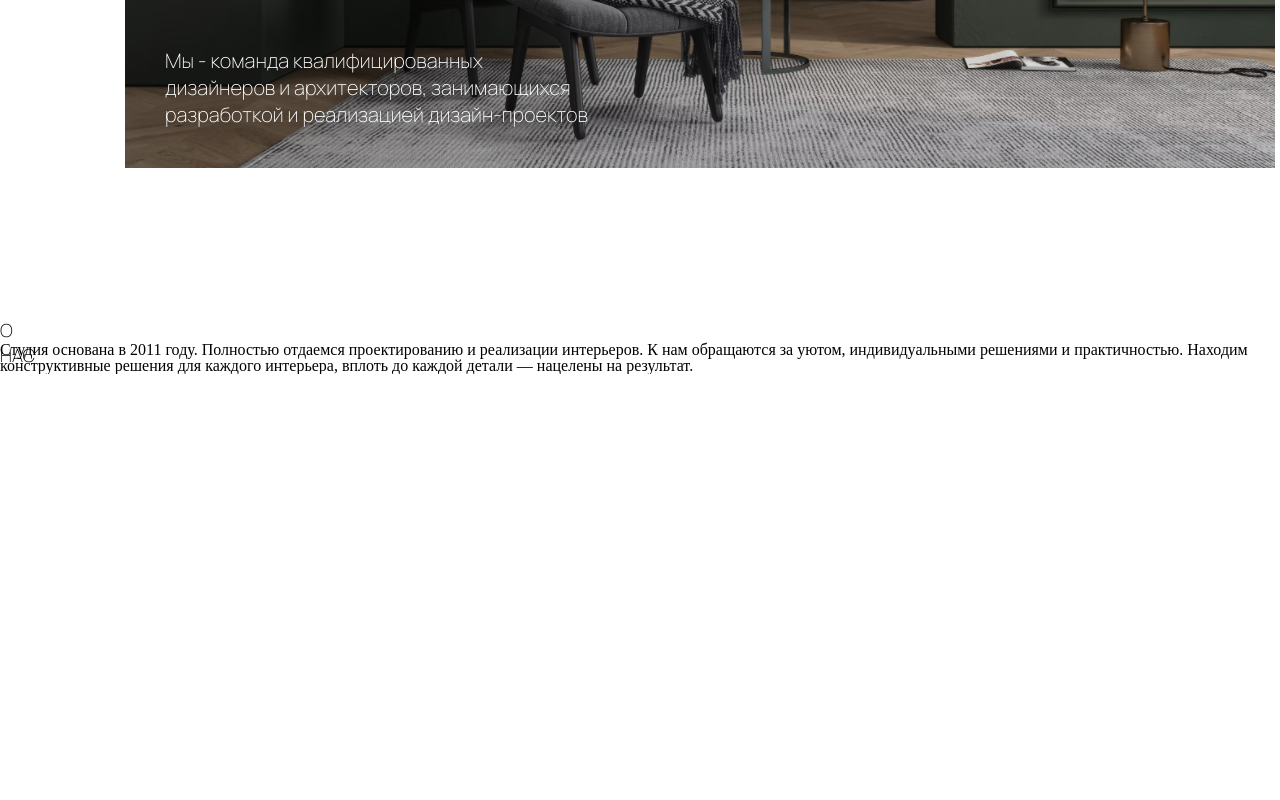
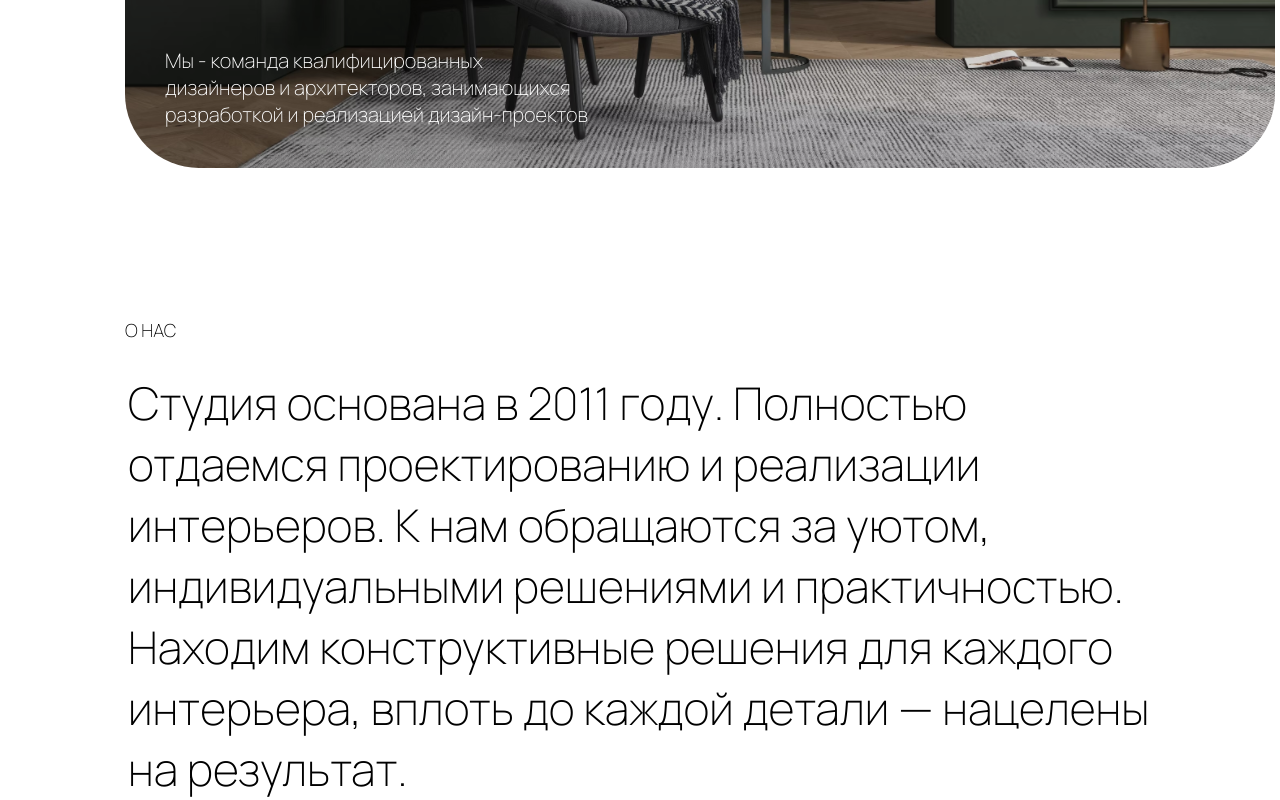
Before and after one commit to KILADELPHIA/metrika_landing, a plain HTML site: page index.html in a window 1280 px wide. Shown: the part 610-1410 px from the top of the page. Before the commit the page ends 984 px from the top, so only its background shows below. Drawn offline with Linux system fonts and the light colour scheme.

Commit message:
about_us_ready
add about us block and did some changes at header image

```diff
--- a/index.html
+++ b/index.html
@@ -19,10 +19,10 @@
     <div class="header-logo">
         <p class="up-image-header-text">Мы - команда квалифицированных дизайнеров и архитекторов, занимающихся разработкой и реализацией дизайн-проектов</p>
     </div>
-
-    <h3 class="text-about-us">О НАС</h3>
-    <p class="description-about-us">Студия основана в 2011 году. Полностью отдаемся проектированию и реализации интерьеров. К нам обращаются за уютом, индивидуальными решениями и практичностью. Находим конструктивные решения для каждого интерьера, вплоть до каждой детали — нацелены на результат.</p>
-
+    <div>
+        <h3 class="text-about-us">О НАС</h3>
+        <p class="description-about-us">Студия основана в 2011 году. Полностью отдаемся проектированию и реализации интерьеров. К нам обращаются за уютом, индивидуальными решениями и практичностью. Находим конструктивные решения для каждого интерьера, вплоть до каждой детали — нацелены на результат.</p>
+    </div>
 
 
 </body>
--- a/styles/styles.css
+++ b/styles/styles.css
@@ -16,6 +16,7 @@
     height: 500px;
     margin-left: 125px;
     margin-bottom: 150px;
+    border-radius: 74px;
     background-image: url(/resources/rectangle1.png);
     background-size: contain;
     background-repeat: no-repeat;
@@ -37,10 +38,25 @@
 }
 
 .text-about-us {
-    width: 50px;
+    width: 60px;
     height: 24px;
+    margin-left: 125px;
+    margin-bottom: 31px;
+
     font-family: Manrope;
     font-weight: 200;
     font-size: 18px;
     line-height: 25px;
 }
+
+.description-about-us {
+    width: 1048px;
+    height: 367px;
+    margin-left: 128px;
+    margin-bottom: 29px;
+
+    font-family: Manrope;
+    font-weight: 200;
+    font-size: 45px;
+    line-height: 61px;
+}
```
